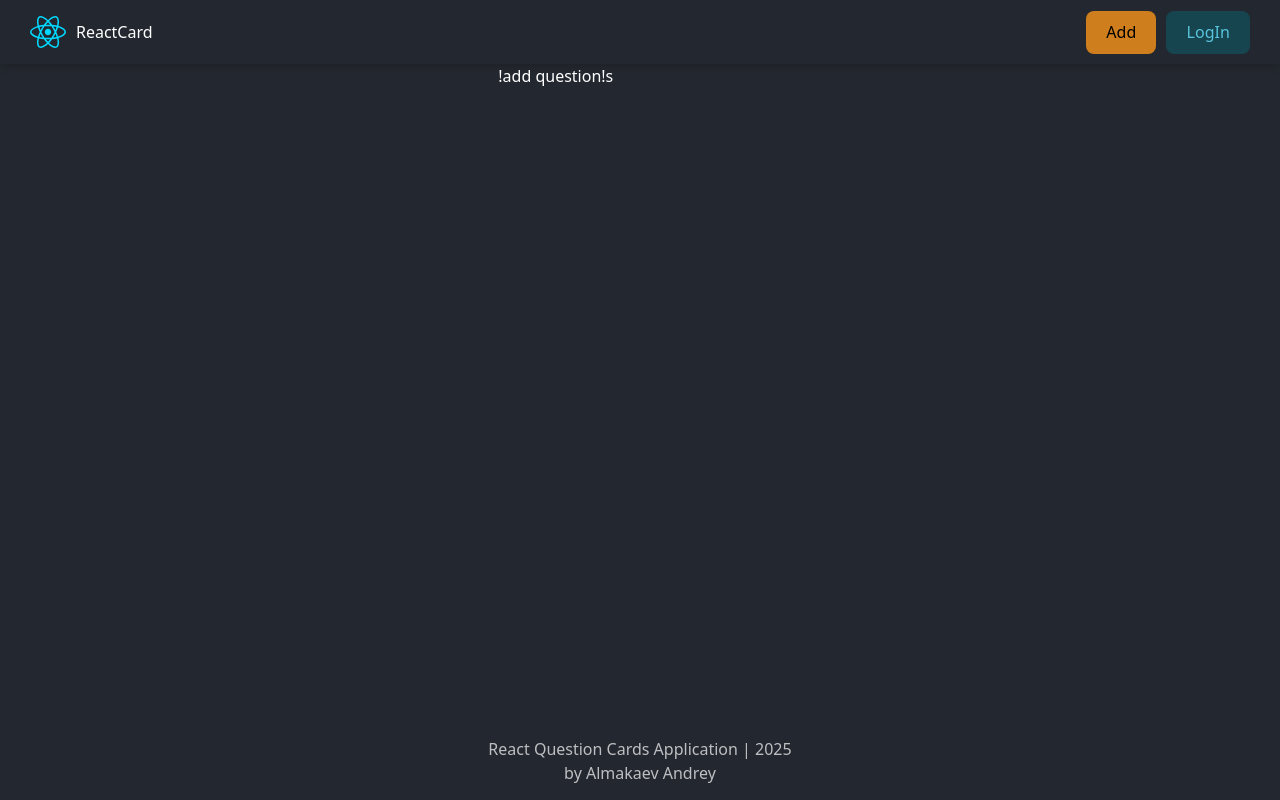
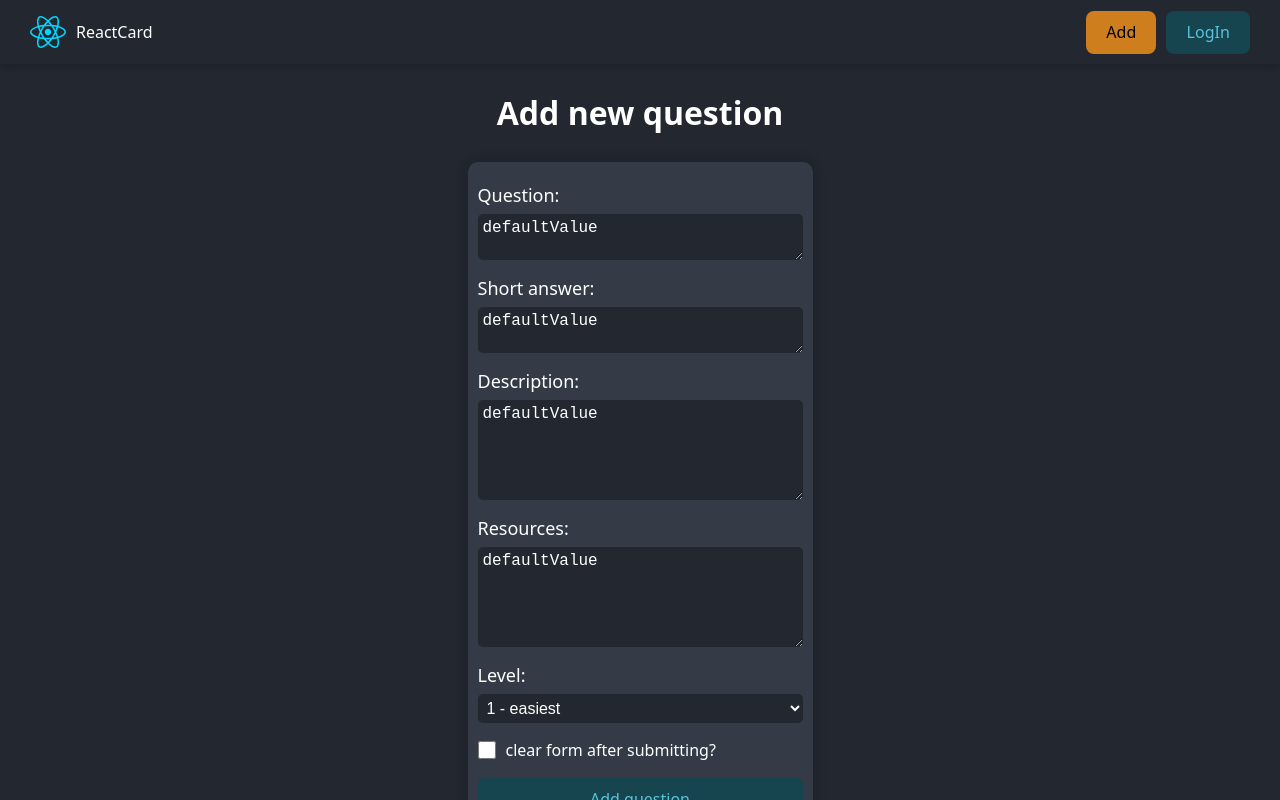
Before and after one commit to AlmakaevAndrey/React_app, a React (Vite) app: page /addquestion in a window 1280 px wide. Built offline with nearby package versions, Linux system fonts and the light colour scheme.

Commit message:
use Fetch, addQuestion, addQuestion.module.

```diff
--- a/db.json
+++ b/db.json
@@ -22,7 +22,7 @@
         "https://react.dev/learn/writing-markup-with-jsx"
       ],
       "level": 2,
-      "completed": true,
+      "completed": false,
       "editDate": "03.02.2025, 20:25"
     },
     {
--- a/package.json
+++ b/package.json
@@ -14,7 +14,8 @@
   "dependencies": {
     "react": "^19.0.0",
     "react-dom": "^19.0.0",
-    "react-router-dom": "^7.4.0"
+    "react-router-dom": "^7.4.0",
+    "react-toastify": "^11.0.5"
   },
   "devDependencies": {
     "@eslint/js": "^9.21.0",
--- a/src/App.jsx
+++ b/src/App.jsx
@@ -3,6 +3,7 @@
 import { HomePage } from "./pages/HomePage";
 import { NotFoundPage } from "./pages/NotFoundPage";
 import { QuestionPage } from "./pages/QuestionPage";
+import { AddQuestionPage } from "./pages/AddQuestionPage";
 
 function App() {
   return (
@@ -11,7 +12,7 @@
         <Route element={<MainLayout />}>
           <Route path="/" element={<HomePage />} />
           <Route path="/main" element={<div>! component !</div>} />
-          <Route path="/addquestion" element={<div>!add question!s</div>} />
+          <Route path="/addquestion" element={<AddQuestionPage />} />
           <Route path="/forbidden" element={<div>forbidden !</div>} />
           <Route path="/question/:id" element={<QuestionPage />} />
           <Route path="*" element={<NotFoundPage />} />
--- a/src/components/MainLayout/MainLayout.jsx
+++ b/src/components/MainLayout/MainLayout.jsx
@@ -1,11 +1,13 @@
 import { Outlet } from "react-router-dom";
 import styles from "./MainLayout.module.css";
 import { Header } from "../Header";
+import { ToastContainer } from "react-toastify";
 
 export const MainLayout = () => {
   const currentYear = new Date().getFullYear();
 
   return (
+    <>
       <div className={styles.mainLayout}>
         <Header />
         <div className={styles.mainWrapper}>
@@ -18,5 +20,8 @@
           </footer>
         </div>
       </div>
+
+      <ToastContainer />
+    </>
   );
 };
--- a/src/hooks/useFetch.js
+++ b/src/hooks/useFetch.js
@@ -1,5 +1,6 @@
 import { useState } from "react";
 import { delayFn } from "../helpers/delayFn";
+import { toast } from "react-toastify";
 
 export const useFetch = (callback) => {
   const [isLoading, setIsLoading] = useState(false);
@@ -16,7 +17,7 @@
       return response;
     } catch (error) {
       setError(error.message);
-      throw error;
+      toast.error(error.message);
     } finally {
       setIsLoading(false);
     }
--- a/src/index.css
+++ b/src/index.css
@@ -6,6 +6,7 @@
   --btn-text-color:#fff;
 
   --card-bg-color:#343a46;
+  --green-color: #219679;
 
 
   font-family: system-ui, Avenir, Helvetica, Arial, sans-serif;
@@ -52,6 +53,8 @@
     --btn-text-color:#fff;
 
     --card-bg-color: #ebedf0;
+    --green-color: #219679;
+
   }
 }
 @media (prefers-color-scheme: light) {
@@ -63,5 +66,7 @@
     --btn-text-color:#57C4DC;
 
     --card-bg-color:#343a46;
+    --green-color: #219679;
+
   }
 }
--- /dev/null
+++ b/src/pages/AddQuestionPage/AddQuestionPage.jsx
@@ -0,0 +1,80 @@
+import { Button } from "../../components/Button";
+import cls from "./AddQuestionPage.module.css";
+
+export const AddQuestionPage = () => {
+  return (
+    <>
+      <h1 className={cls.formTitle}>Add new question</h1>
+
+      <div className={cls.formContainer}>
+        <form action="" className={cls.form}>
+          <div className={cls.formControl}>
+            <label htmlFor="questionField">Question:</label>
+            <textarea
+              defaultValue={"defaultValue"}
+              name="question"
+              id="questionField"
+              cols="30"
+              rows="2"
+              required
+              placeholder="please enter a question"
+            ></textarea>
+          </div>
+          <div className={cls.formControl}>
+            <label htmlFor="answerField">Short answer:</label>
+            <textarea
+              defaultValue={"defaultValue"}
+              name="answer"
+              id="answerField"
+              cols="30"
+              rows="2"
+              required
+              placeholder="please enter a short answer"
+            ></textarea>
+          </div>
+          <div className={cls.formControl}>
+            <label htmlFor="descriptionField">Description:</label>
+            <textarea
+              defaultValue={"defaultValue"}
+              name="description"
+              id="descriptionField"
+              cols="30"
+              rows="5"
+              required
+              placeholder="please enter a full description"
+            ></textarea>
+          </div>
+          <div className={cls.formControl}>
+            <label htmlFor="resourcesField">Resources:</label>
+            <textarea
+              defaultValue={"defaultValue"}
+              name="resources"
+              id="resourcesField"
+              cols="30"
+              rows="5"
+              required
+              placeholder="please enter resources separated by commas"
+            ></textarea>
+          </div>
+          <div className={cls.formControl}>
+            <label htmlFor="levelField">Level:</label>
+            <select name="level" id="levelField" defaultValue={"defaultValue"}>
+              <option disabled>Question level</option>
+              <hr />
+              <option value="1">1 - easiest</option>
+              <option value="2">2 - medium</option>
+              <option value="3">3 - hardest</option>
+            </select>
+          </div>
+
+          <label htmlFor="clearFormField" className={cls.clearFormControl}>
+            <input className={cls.checkbox} type="checkbox" id="clearFormField" defaultValue={true} />
+            <span>clear form after submitting?</span>
+          </label>
+
+          <Button>Add question</Button>
+        </form>
+      </div>
+    </>
+  );
+};
--- /dev/null
+++ b/src/pages/AddQuestionPage/AddQuestionPage.module.css
@@ -0,0 +1,70 @@
+.formTitle {
+    margin: 25px auto;
+    width: fit-content;
+}
+
+.formContainer {
+    width: 100%;
+    max-width: 600px;
+    margin: 0 auto;
+    border-radius: 10px;
+    background-color: var(--card-bg-color);
+    box-shadow: 0 0 8px 5px rgba(0,0,0, 0.1);
+}
+
+/* form component */
+.form {
+    width: 100%;
+    padding: 20px 10px;
+    display: flex;
+    flex-direction: column;
+    justify-content: flex-start;
+    align-items: stretch;
+    gap: 15px;
+}
+
+.formControl {
+    width: 100%;
+    display: flex;
+    flex-direction: column;
+    justify-content: flex-start;
+    align-items: stretch;
+    gap: 5px;
+
+    label {
+        color: var(--text-color);
+        font-size: 18px;
+    }
+
+    select, textarea {
+        padding: 5px;
+        color: var(--text-color);
+        background-color: var(--main-bg-color);
+        font-size: 16px;
+        border-radius: 5px;
+        border: none;
+        outline: none;
+    }
+
+    select:focus-visible, textarea:focus-visible {
+        outline: 2px solid var(--green-color);
+    }
+}
+
+.clearFormControl {
+    width: 100%;
+    display: flex;
+    justify-content: flex-start;
+    align-items: center;
+    gap: 10px;
+}
+
+.checkbox {
+    width: 18px;
+    height: 18px;
+    accent-color: var(--green-color);
+}
+
+.checkbox:disabled + span {
+    opacity: .5;
+}
--- /dev/null
+++ b/src/pages/AddQuestionPage/index.jsx
@@ -0,0 +1 @@
+export { AddQuestionPage } from "./AddQuestionPage";
--- a/src/pages/QuestionPage/QuestionPage.module.css
+++ b/src/pages/QuestionPage/QuestionPage.module.css
@@ -84,5 +84,5 @@
 .checkbox {
     width: 18px;
     height: 18px;
-    accent-color: #16C47F;
+    accent-color: var(--green-color);
 }
```
Also changed, not shown: 1 other file (tests, documents, lock files or other folders). Lines whose indentation alone changed are shown as unchanged.
